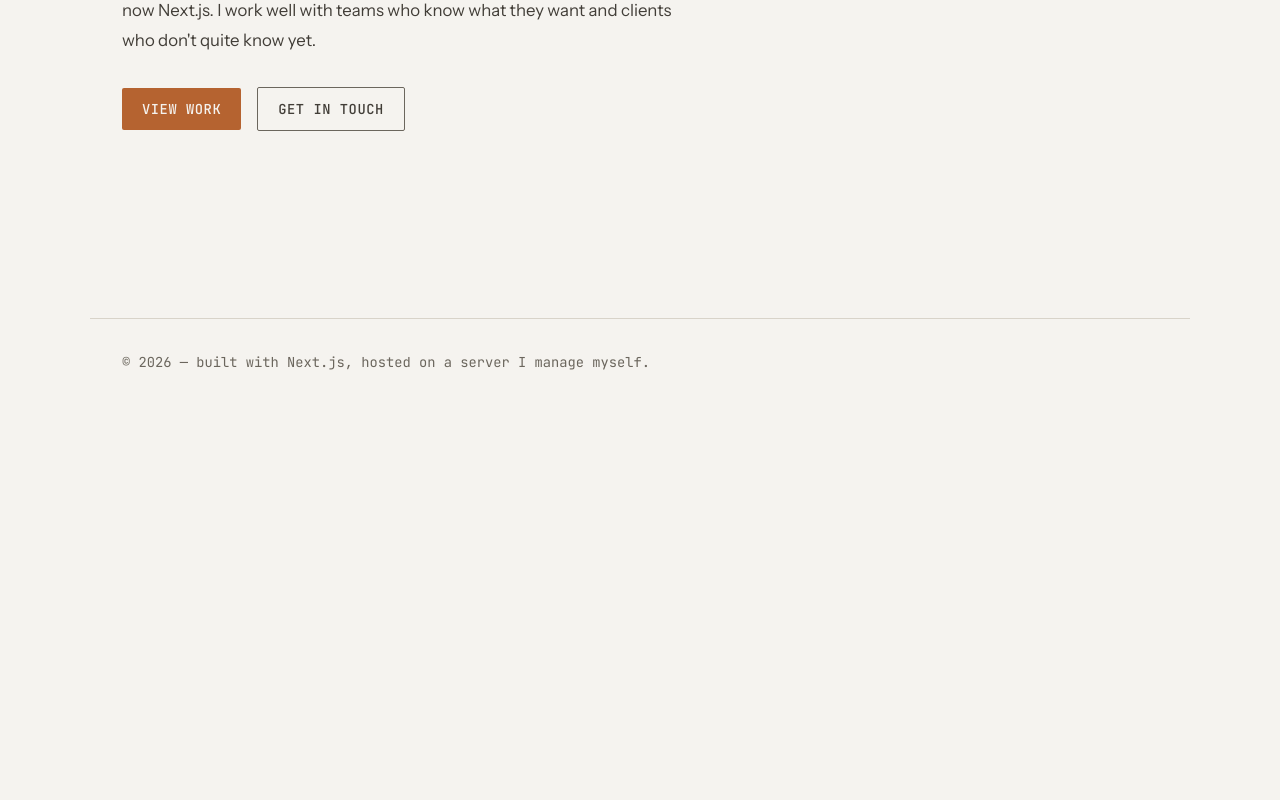
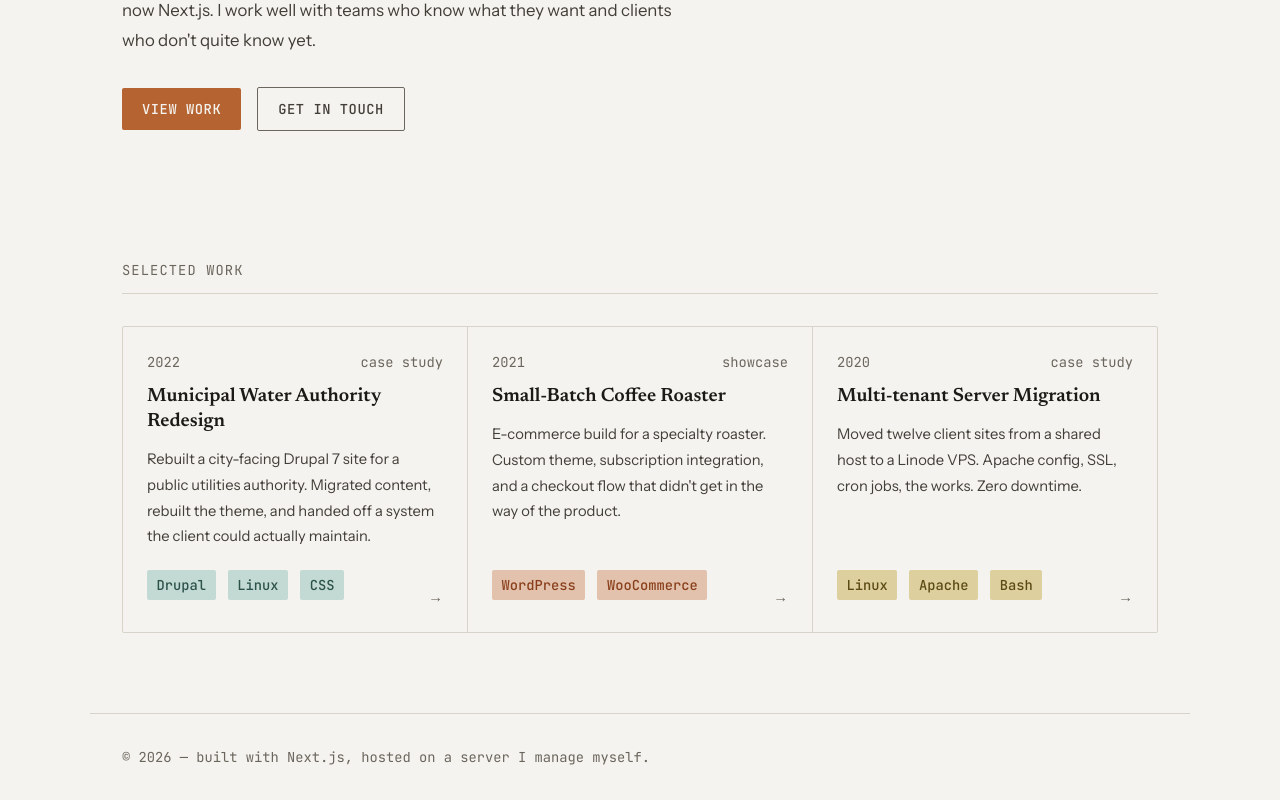
Before and after one commit to aterchin/portfolio, a Next.js app: page / in a window 1280 px wide. Shown: the part 395-1195 px from the top of the page. Before the commit the page ends 800 px from the top, so only its background shows below. Built offline with nearby package versions, Linux system fonts and the light colour scheme.

Commit message:
Add ProjectCard and ProjectGrid
- Add ProjectCard with meta, tags, and hover arrow
- Add ProjectGrid section for selected work
- Define Project, Snippet, and Experiment types
- Wire placeholder projects into the home page

```diff
--- a/src/app/page.tsx
+++ b/src/app/page.tsx
@@ -1,10 +1,50 @@
 import { PageWrapper } from "@/components/layout/PageWrapper/PageWrapper";
 import { Hero } from "@/components/home/Hero/Hero";
+import { ProjectGrid } from "@/components/home/ProjectGrid/ProjectGrid";
+import type { Project } from "@/lib/types";
+
+// Placeholder data — replace with MDX pipeline output once lib/mdx.ts is built
+const projects: Project[] = [
+  {
+    title: "Municipal Water Authority Redesign",
+    slug: "municipal-water-authority",
+    date: "2022-06-01",
+    type: "case-study",
+    status: "published",
+    tags: ["Drupal", "Linux", "CSS"],
+    accent: "seafoam",
+    summary:
+      "Rebuilt a city-facing Drupal 7 site for a public utilities authority. Migrated content, rebuilt the theme, and handed off a system the client could actually maintain.",
+  },
+  {
+    title: "Small-Batch Coffee Roaster",
+    slug: "coffee-roaster",
+    date: "2021-03-01",
+    type: "showcase",
+    status: "published",
+    tags: ["WordPress", "WooCommerce"],
+    accent: "terracotta",
+    summary:
+      "E-commerce build for a specialty roaster. Custom theme, subscription integration, and a checkout flow that didn't get in the way of the product.",
+  },
+  {
+    title: "Multi-tenant Server Migration",
+    slug: "server-migration",
+    date: "2020-11-01",
+    type: "case-study",
+    status: "published",
+    tags: ["Linux", "Apache", "Bash"],
+    accent: "yellow",
+    summary:
+      "Moved twelve client sites from a shared host to a Linode VPS. Apache config, SSL, cron jobs, the works. Zero downtime.",
+  },
+];
 
 export default function Home() {
   return (
     <PageWrapper>
       <Hero />
+      <ProjectGrid projects={projects} />
     </PageWrapper>
   );
 }
--- /dev/null
+++ b/src/components/home/ProjectGrid/ProjectGrid.module.css
@@ -0,0 +1,20 @@
+.section {
+  padding-top: var(--space-16);
+  padding-bottom: var(--space-20);
+}
+
+.grid {
+  display: grid;
+  grid-template-columns: repeat(3, 1fr);
+  gap: 1px;
+  background: var(--color-border);
+  border: 1px solid var(--color-border);
+  border-radius: var(--radius-sm);
+  overflow: hidden;
+}
+
+@media (max-width: 768px) {
+  .grid {
+    grid-template-columns: 1fr;
+  }
+}
--- /dev/null
+++ b/src/components/home/ProjectGrid/ProjectGrid.tsx
@@ -0,0 +1,21 @@
+import { ProjectCard } from "@/components/work/ProjectCard/ProjectCard";
+import { SectionLabel } from "@/components/ui/SectionLabel/SectionLabel";
+import type { Project } from "@/lib/types";
+import styles from "./ProjectGrid.module.css";
+
+interface ProjectGridProps {
+  projects: Project[];
+}
+
+export function ProjectGrid({ projects }: ProjectGridProps) {
+  return (
+    <section className={styles.section}>
+      <SectionLabel>Selected work</SectionLabel>
+      <div className={styles.grid}>
+        {projects.map((project) => (
+          <ProjectCard key={project.slug} {...project} />
+        ))}
+      </div>
+    </section>
+  );
+}
--- /dev/null
+++ b/src/components/work/ProjectCard/ProjectCard.module.css
@@ -0,0 +1,79 @@
+.card {
+  display: flex;
+  flex-direction: column;
+  padding: var(--space-6);
+  background: var(--color-surface);
+  text-decoration: none;
+  transition: background var(--duration-base) var(--ease-base);
+}
+
+.card:hover {
+  background: var(--color-surface-raised);
+}
+
+.meta {
+  display: flex;
+  justify-content: space-between;
+  align-items: baseline;
+  margin-bottom: var(--space-3);
+}
+
+.year {
+  font-family: var(--font-mono);
+  font-size: var(--text-xs);
+  color: var(--color-text-tertiary);
+}
+
+.type {
+  font-family: var(--font-mono);
+  font-size: var(--text-xs);
+  color: var(--color-text-tertiary);
+  text-transform: lowercase;
+}
+
+.title {
+  font-family: var(--font-display);
+  font-size: var(--text-h3);
+  font-weight: 600;
+  line-height: var(--leading-snug);
+  color: var(--color-text-primary);
+  margin-bottom: var(--space-3);
+}
+
+.summary {
+  font-family: var(--font-body);
+  font-size: var(--text-sm);
+  font-weight: 400;
+  line-height: var(--leading-relaxed);
+  color: var(--color-text-secondary);
+  flex: 1;
+  margin-bottom: var(--space-5);
+}
+
+.footer {
+  display: flex;
+  justify-content: space-between;
+  align-items: flex-end;
+  margin-top: auto;
+}
+
+.tags {
+  display: flex;
+  flex-wrap: wrap;
+  gap: var(--space-1);
+}
+
+.arrow {
+  font-family: var(--font-mono);
+  font-size: var(--text-sm);
+  color: var(--color-text-tertiary);
+  transition: transform var(--duration-base) var(--ease-out),
+              color var(--duration-base) var(--ease-base);
+  flex-shrink: 0;
+  margin-left: var(--space-4);
+}
+
+.card:hover .arrow {
+  transform: translateX(4px);
+  color: var(--color-accent-text);
+}
--- /dev/null
+++ b/src/components/work/ProjectCard/ProjectCard.tsx
@@ -0,0 +1,29 @@
+import Link from "next/link";
+import { Tag } from "@/components/ui/Tag/Tag";
+import type { Project } from "@/lib/types";
+import styles from "./ProjectCard.module.css";
+
+type ProjectCardProps = Pick<Project, "title" | "slug" | "date" | "type" | "tags" | "accent" | "summary">;
+
+export function ProjectCard({ title, slug, date, type, tags, accent, summary }: ProjectCardProps) {
+  const year = new Date(date).getFullYear();
+
+  return (
+    <Link href={`/work/${slug}`} className={styles.card}>
+      <div className={styles.meta}>
+        <span className={styles.year}>{year}</span>
+        <span className={styles.type}>{type === "case-study" ? "Case study" : "Showcase"}</span>
+      </div>
+      <h3 className={styles.title}>{title}</h3>
+      <p className={styles.summary}>{summary}</p>
+      <div className={styles.footer}>
+        <div className={styles.tags}>
+          {tags.map((tag) => (
+            <Tag key={tag} accent={accent}>{tag}</Tag>
+          ))}
+        </div>
+        <span className={styles.arrow} aria-hidden>→</span>
+      </div>
+    </Link>
+  );
+}
--- /dev/null
+++ b/src/lib/types.ts
@@ -0,0 +1,32 @@
+// Accent colors available per-project — maps to Tag component variants
+export type AccentColor = "terracotta" | "seafoam" | "yellow" | "periwinkle";
+
+// Work project — case study or showcase
+export interface Project {
+  title: string;
+  slug: string;
+  date: string;          // ISO 8601 — YYYY-MM-DD
+  type: "case-study" | "showcase";
+  status: "published" | "draft";
+  tags: string[];
+  accent: AccentColor;
+  summary: string;
+}
+
+// Code snippet
+export interface Snippet {
+  title: string;
+  slug: string;
+  date: string;
+  tags: string[];
+  summary: string;
+}
+
+// Experiment / WIP
+export interface Experiment {
+  title: string;
+  slug: string;
+  date: string;
+  status: "published" | "in-progress";
+  summary: string;
+}
```
